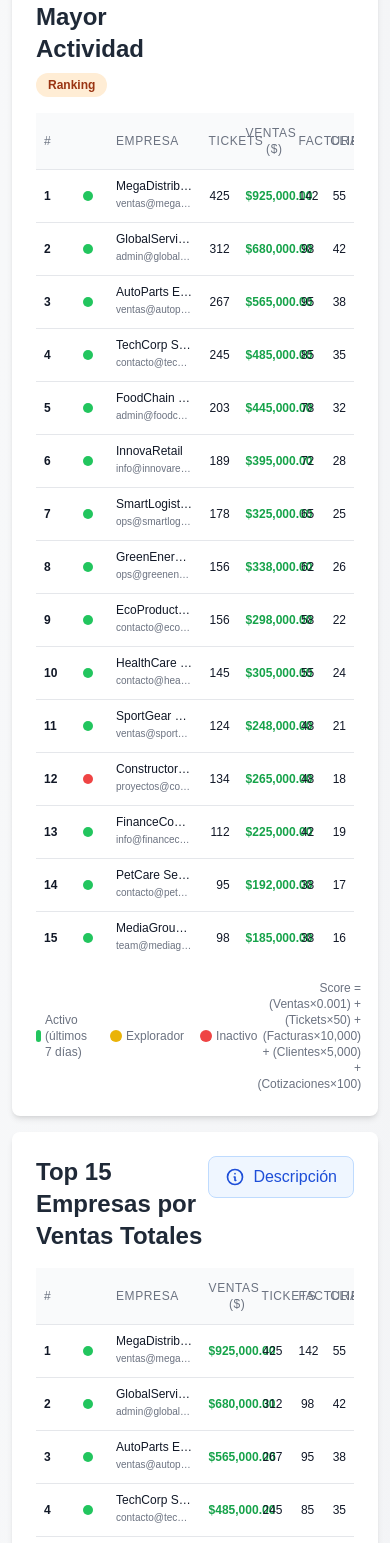
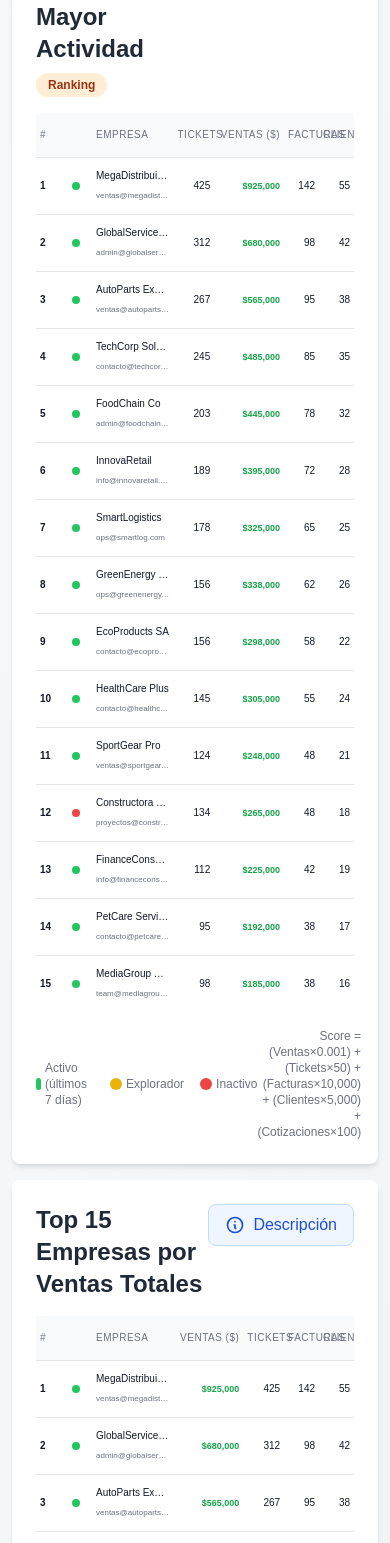
Before and after one commit to luisro-kr/PM_Kladi_Dashboard, a Next.js app: page / in a window 390 px wide. Shown: the part 3547-5090 px from the top of the page. Built offline with nearby package versions, Linux system fonts and the light colour scheme; no server answers.

Commit message:
Fix: Ajustar tamaños de fuente y padding en tablas Top 15 para móvil

```diff
--- a/app/components/DashboardReal.tsx
+++ b/app/components/DashboardReal.tsx
@@ -1224,25 +1224,25 @@ export default function DashboardReal() {
                   <table className="w-full table-fixed divide-y divide-gray-200 text-sm">
                     <thead className="bg-gray-50">
                       <tr>
-                        <th className="px-2 py-3 text-left text-xs font-medium text-gray-500 uppercase tracking-wider w-8">
+                        <th className="px-1 md:px-2 py-3 text-left text-[10px] md:text-xs font-medium text-gray-500 uppercase tracking-wider w-6 md:w-8">
                           #
                         </th>
-                        <th className="px-2 py-3 text-center text-xs font-medium text-gray-500 uppercase tracking-wider w-10">
+                        <th className="px-1 md:px-2 py-3 text-center text-[10px] md:text-xs font-medium text-gray-500 uppercase tracking-wider w-8 md:w-10">
 
                         </th>
-                        <th className="px-2 py-3 text-left text-xs font-medium text-gray-500 uppercase tracking-wider w-[35%]">
+                        <th className="px-1 md:px-2 py-3 text-left text-[10px] md:text-xs font-medium text-gray-500 uppercase tracking-wider w-[28%] md:w-[35%]">
                           Empresa
                         </th>
-                        <th className="px-2 py-3 text-right text-xs font-medium text-gray-500 uppercase tracking-wider w-[14%]">
+                        <th className="px-1 md:px-2 py-3 text-right text-[10px] md:text-xs font-medium text-gray-500 uppercase tracking-wider w-[14%]">
                           Tickets
                         </th>
-                        <th className="px-2 py-3 text-right text-xs font-medium text-gray-500 uppercase tracking-wider w-[20%]">
+                        <th className="px-1 md:px-2 py-3 text-right text-[10px] md:text-xs font-medium text-gray-500 uppercase tracking-wider w-[24%] md:w-[20%]">
                           Ventas ($)
                         </th>
-                        <th className="px-2 py-3 text-right text-xs font-medium text-gray-500 uppercase tracking-wider w-[12%]">
+                        <th className="px-1 md:px-2 py-3 text-right text-[10px] md:text-xs font-medium text-gray-500 uppercase tracking-wider w-[12%]">
                           Facturas
                         </th>
-                        <th className="px-2 py-3 text-right text-xs font-medium text-gray-500 uppercase tracking-wider w-[12%]">
+                        <th className="px-1 md:px-2 py-3 text-right text-[10px] md:text-xs font-medium text-gray-500 uppercase tracking-wider w-[12%]">
                           Clientes
                         </th>
                       </tr>
@@ -1259,34 +1259,34 @@ export default function DashboardReal() {
 
                         return (
                           <tr key={index} className="hover:bg-gray-50">
-                            <td className="px-2 py-2 whitespace-nowrap text-xs font-bold text-gray-900">
+                            <td className="px-1 md:px-2 py-2 whitespace-nowrap text-[10px] md:text-xs font-bold text-gray-900">
                               {index + 1}
                             </td>
-                            <td className="px-2 py-2 whitespace-nowrap">
+                            <td className="px-1 md:px-2 py-2 whitespace-nowrap">
                               <div className="flex items-center justify-center">
-                                <div className={`w-2.5 h-2.5 rounded-full ${config.color}`} title={config.label}></div>
+                                <div className={`w-2 h-2 md:w-2.5 md:h-2.5 rounded-full ${config.color}`} title={config.label}></div>
                               </div>
                             </td>
-                            <td className="px-2 py-2 overflow-hidden">
-                              <div className="font-medium text-xs text-gray-900 truncate" title={empresa.nombre}>
+                            <td className="px-1 md:px-2 py-2 overflow-hidden">
+                              <div className="font-medium text-[10px] md:text-xs text-gray-900 truncate" title={empresa.nombre}>
                                 {empresa.nombre}
                               </div>
                               {empresa.correo && (
-                                <div className="text-[10px] text-gray-500 truncate" title={empresa.correo}>
+                                <div className="text-[8px] md:text-[10px] text-gray-500 truncate" title={empresa.correo}>
                                   {empresa.correo}
                                 </div>
                               )}
                             </td>
-                            <td className="px-2 py-2 whitespace-nowrap text-xs text-right text-gray-900">
+                            <td className="px-1 md:px-2 py-2 whitespace-nowrap text-[10px] md:text-xs text-right text-gray-900">
                               {empresa.ticketsGenerados.toLocaleString('es-MX')}
                             </td>
-                            <td className="px-2 py-2 whitespace-nowrap text-xs text-right font-semibold text-green-600">
-                              ${empresa.totalVentas.toLocaleString('es-MX', { minimumFractionDigits: 2, maximumFractionDigits: 2 })}
+                            <td className="px-1 md:px-2 py-2 whitespace-nowrap text-[9px] md:text-xs text-right font-semibold text-green-600">
+                              ${empresa.totalVentas.toLocaleString('es-MX', { minimumFractionDigits: 0, maximumFractionDigits: 0 })}
                             </td>
-                            <td className="px-2 py-2 whitespace-nowrap text-xs text-right text-gray-900">
+                            <td className="px-1 md:px-2 py-2 whitespace-nowrap text-[10px] md:text-xs text-right text-gray-900">
                               {empresa.facturas.toLocaleString('es-MX')}
                             </td>
-                            <td className="px-2 py-2 whitespace-nowrap text-xs text-right text-gray-900">
+                            <td className="px-1 md:px-2 py-2 whitespace-nowrap text-[10px] md:text-xs text-right text-gray-900">
                               {empresa.clientes.toLocaleString('es-MX')}
                             </td>
                           </tr>
@@ -1410,25 +1410,25 @@ export default function DashboardReal() {
                   <table className="w-full table-fixed divide-y divide-gray-200 text-sm">
                     <thead className="bg-gray-50">
                       <tr>
-                        <th className="px-2 py-3 text-left text-xs font-medium text-gray-500 uppercase tracking-wider w-8">
+                        <th className="px-1 md:px-2 py-3 text-left text-[10px] md:text-xs font-medium text-gray-500 uppercase tracking-wider w-6 md:w-8">
                           #
                         </th>
-                        <th className="px-2 py-3 text-center text-xs font-medium text-gray-500 uppercase tracking-wider w-10">
+                        <th className="px-1 md:px-2 py-3 text-center text-[10px] md:text-xs font-medium text-gray-500 uppercase tracking-wider w-8 md:w-10">
 
                         </th>
-                        <th className="px-2 py-3 text-left text-xs font-medium text-gray-500 uppercase tracking-wider w-[35%]">
+                        <th className="px-1 md:px-2 py-3 text-left text-[10px] md:text-xs font-medium text-gray-500 uppercase tracking-wider w-[28%] md:w-[35%]">
                           Empresa
                         </th>
-                        <th className="px-2 py-3 text-right text-xs font-medium text-gray-500 uppercase tracking-wider w-[20%]">
+                        <th className="px-1 md:px-2 py-3 text-right text-[10px] md:text-xs font-medium text-gray-500 uppercase tracking-wider w-[24%] md:w-[20%]">
                           Ventas ($)
                         </th>
-                        <th className="px-2 py-3 text-right text-xs font-medium text-gray-500 uppercase tracking-wider w-[14%]">
+                        <th className="px-1 md:px-2 py-3 text-right text-[10px] md:text-xs font-medium text-gray-500 uppercase tracking-wider w-[14%]">
                           Tickets
                         </th>
-                        <th className="px-2 py-3 text-right text-xs font-medium text-gray-500 uppercase tracking-wider w-[12%]">
+                        <th className="px-1 md:px-2 py-3 text-right text-[10px] md:text-xs font-medium text-gray-500 uppercase tracking-wider w-[12%]">
                           Facturas
                         </th>
-                        <th className="px-2 py-3 text-right text-xs font-medium text-gray-500 uppercase tracking-wider w-[12%]">
+                        <th className="px-1 md:px-2 py-3 text-right text-[10px] md:text-xs font-medium text-gray-500 uppercase tracking-wider w-[12%]">
                           Clientes
                         </th>
                       </tr>
@@ -1437,32 +1437,32 @@ export default function DashboardReal() {
                       {empresasConVentas.map((empresa, index) => {
                         return (
                           <tr key={index} className="hover:bg-gray-50">
-                            <td className="px-2 py-2 whitespace-nowrap text-xs font-bold text-gray-900">
+                            <td className="px-1 md:px-2 py-2 whitespace-nowrap text-[10px] md:text-xs font-bold text-gray-900">
                               {index + 1}
                             </td>
-                            <td className="px-2 py-2 whitespace-nowrap">
+                            <td className="px-1 md:px-2 py-2 whitespace-nowrap">
                               <div className="flex items-center justify-center">
-                                <div className={`w-2.5 h-2.5 rounded-full ${statusColors[empresa.status]}`} title={statusLabels[empresa.status]}></div>
+                                <div className={`w-2 h-2 md:w-2.5 md:h-2.5 rounded-full ${statusColors[empresa.status]}`} title={statusLabels[empresa.status]}></div>
                               </div>
                             </td>
-                            <td className="px-2 py-2 overflow-hidden">
-                              <div className="font-medium text-xs text-gray-900 truncate" title={empresa.nombre}>
+                            <td className="px-1 md:px-2 py-2 overflow-hidden">
+                              <div className="font-medium text-[10px] md:text-xs text-gray-900 truncate" title={empresa.nombre}>
                                 {empresa.nombre}
                               </div>
-                              <div className="text-[10px] text-gray-500 truncate" title={empresa.email}>
+                              <div className="text-[8px] md:text-[10px] text-gray-500 truncate" title={empresa.email}>
                                 {empresa.email}
                               </div>
                             </td>
-                            <td className="px-2 py-2 whitespace-nowrap text-xs text-right font-semibold text-green-600">
-                              ${empresa.totalVentas.toLocaleString('es-MX', { minimumFractionDigits: 2, maximumFractionDigits: 2 })}
+                            <td className="px-1 md:px-2 py-2 whitespace-nowrap text-[9px] md:text-xs text-right font-semibold text-green-600">
+                              ${empresa.totalVentas.toLocaleString('es-MX', { minimumFractionDigits: 0, maximumFractionDigits: 0 })}
                             </td>
-                            <td className="px-2 py-2 whitespace-nowrap text-xs text-right text-gray-900">
+                            <td className="px-1 md:px-2 py-2 whitespace-nowrap text-[10px] md:text-xs text-right text-gray-900">
                               {empresa.ticketsGenerados.toLocaleString('es-MX')}
                             </td>
-                            <td className="px-2 py-2 whitespace-nowrap text-xs text-right text-gray-900">
+                            <td className="px-1 md:px-2 py-2 whitespace-nowrap text-[10px] md:text-xs text-right text-gray-900">
                               {empresa.facturas.toLocaleString('es-MX')}
                             </td>
-                            <td className="px-2 py-2 whitespace-nowrap text-xs text-right text-gray-900">
+                            <td className="px-1 md:px-2 py-2 whitespace-nowrap text-[10px] md:text-xs text-right text-gray-900">
                               {empresa.clientes.toLocaleString('es-MX')}
                             </td>
                           </tr>
```
